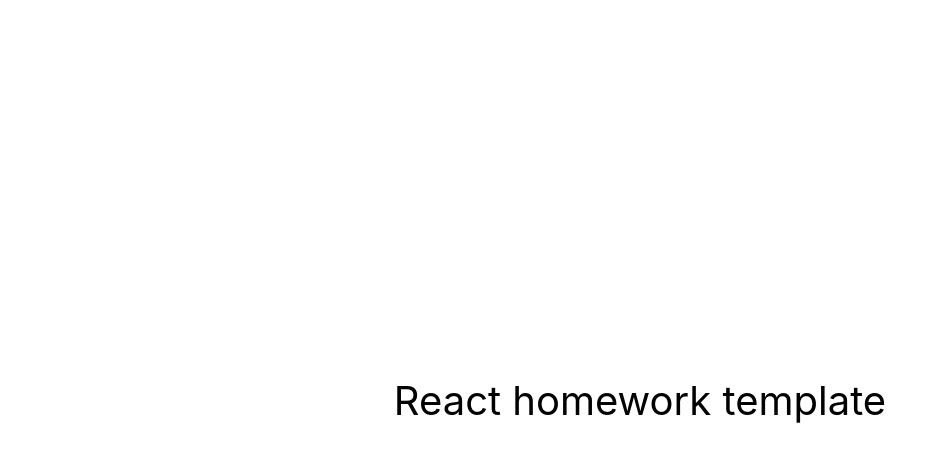
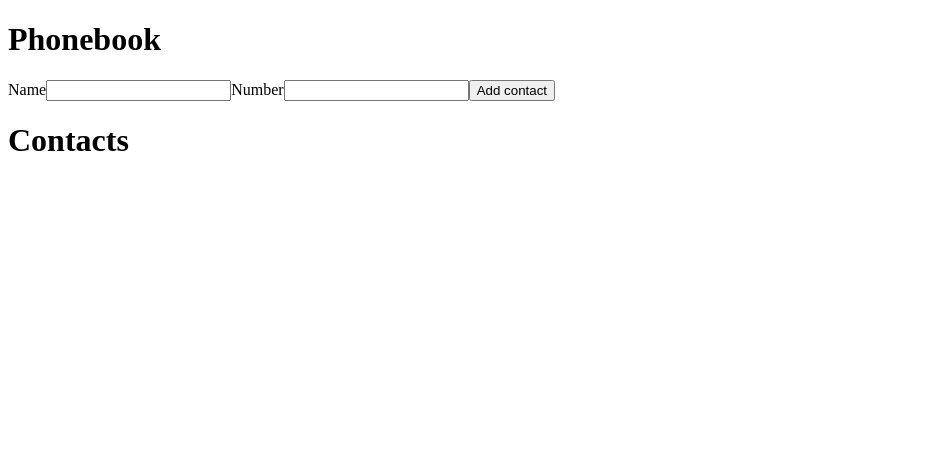
Before and after one commit to AndriiHrytsei/react-hw-04-phonebook, a React (Create React App) app: page / in a window 1280 px wide. Shown: the top 462 px of the page, without its empty margins (0-939 px from the left). Built offline with nearby package versions, Linux system fonts and the light colour scheme.

Commit message:
add contact name and number

```diff
--- a/package.json
+++ b/package.json
@@ -36,5 +36,8 @@
       "last 1 firefox version",
       "last 1 safari version"
     ]
+  },
+  "devDependencies": {
+    "nanoid": "^4.0.2"
   }
 }
--- a/src/components/App.jsx
+++ /dev/null
@@ -1,16 +0,0 @@
-export const App = () => {
-  return (
-    <div
-      style={{
-        height: '100vh',
-        display: 'flex',
-        justifyContent: 'center',
-        alignItems: 'center',
-        fontSize: 40,
-        color: '#010101'
-      }}
-    >
-      React homework template
-    </div>
-  );
-};
--- /dev/null
+++ b/src/components/App/App.jsx
@@ -0,0 +1,57 @@
+import React, { Component } from 'react'
+import { nanoid } from 'nanoid'
+
+export default class App extends Component {
+  state = {
+    contacts: [],
+    name: '',
+    number: ''
+  }
+  handleInputChange = (e) => {
+    this.setState({
+      [e.target.name]: e.target.value,
+    })
+  }
+  handleAddContact = (e) => {
+    e.preventDefault()
+    this.setState({
+      contacts: [{id: nanoid(), name:this.state.name, number:this.state.number}, ...this.state.contacts]
+    })
+  }
+  render() {
+    const {contacts, name, number} = this.state
+
+    return (
+      <div>
+        <h1>Phonebook</h1>
+        <form className="contactForm" onSubmit={this.handleAddContact}>
+          <label htmlFor="name">Name</label>
+          <input
+            type="text"
+            name="name"
+            pattern="^[a-zA-Zа-яА-Я]+(([' -][a-zA-Zа-яА-Я ])?[a-zA-Zа-яА-Я]*)*$"
+            title="Name may contain only letters, apostrophe, dash and spaces. For example Adrian, Jacob Mercer, Charles de Batz de Castelmore d'Artagnan"
+            required
+            onChange={this.handleInputChange}
+          />
+          <label htmlFor="number">Number</label>
+          <input
+            type="tel"
+            name="number"
+            pattern="\+?\d{1,4}?[-.\s]?\(?\d{1,3}?\)?[-.\s]?\d{1,4}[-.\s]?\d{1,4}[-.\s]?\d{1,9}"
+            title="Phone number must be digits and can contain spaces, dashes, parentheses and can start with +"
+            required
+            onChange={this.handleInputChange}
+          />
+          <button type="submit" >Add contact</button>
+        </form>
+        <h1>Contacts</h1>
+        <ul className="conractList">
+          {contacts.map((contact) => (
+            <li key={nanoid()}>{contact.name} {contact.number}</li>
+          ))}
+        </ul>
+      </div>
+    )
+  }
+}
--- a/src/index.js
+++ b/src/index.js
@@ -1,7 +1,6 @@
 import React from 'react';
 import ReactDOM from 'react-dom/client';
-import { App } from 'components/App';
-import './index.css';
+import App from 'components/App/App';
 
 ReactDOM.createRoot(document.getElementById('root')).render(
   <React.StrictMode>
```
Also changed, not shown: 1 other file (tests, documents, lock files or other folders).
